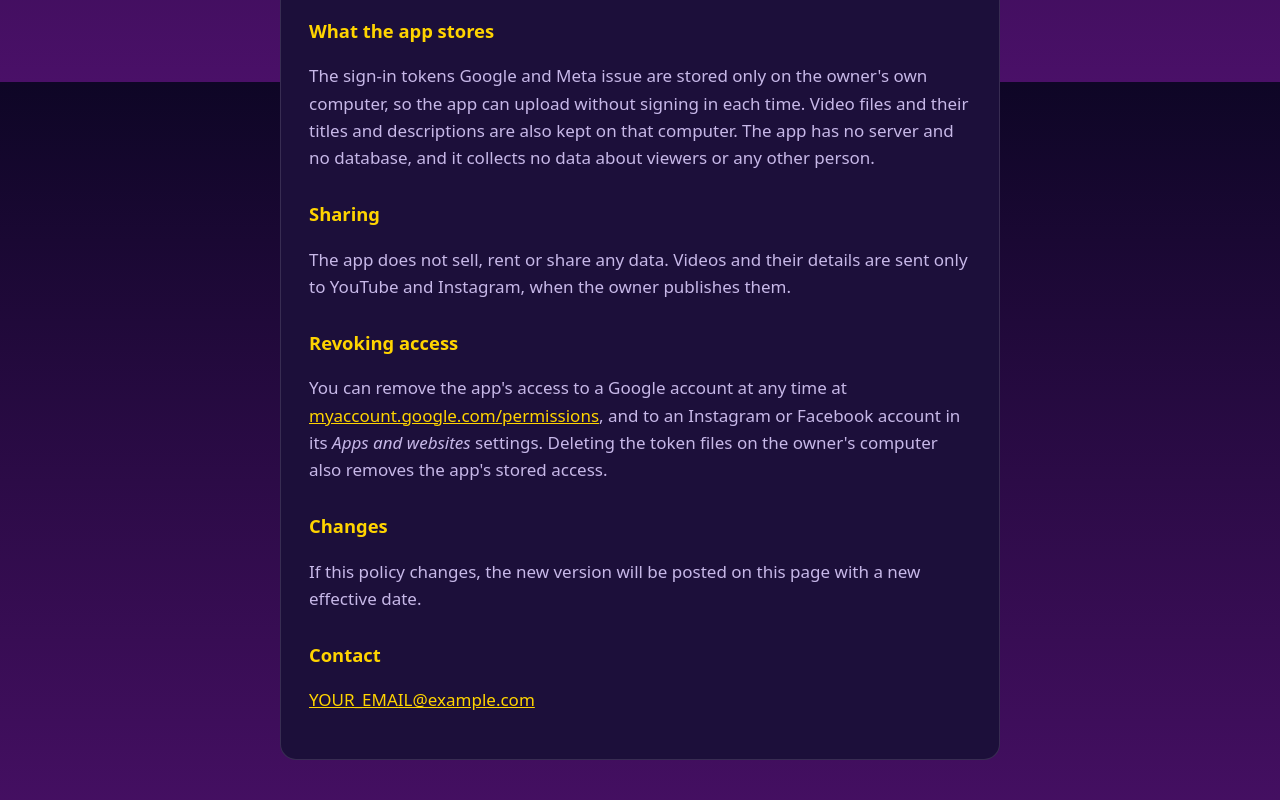
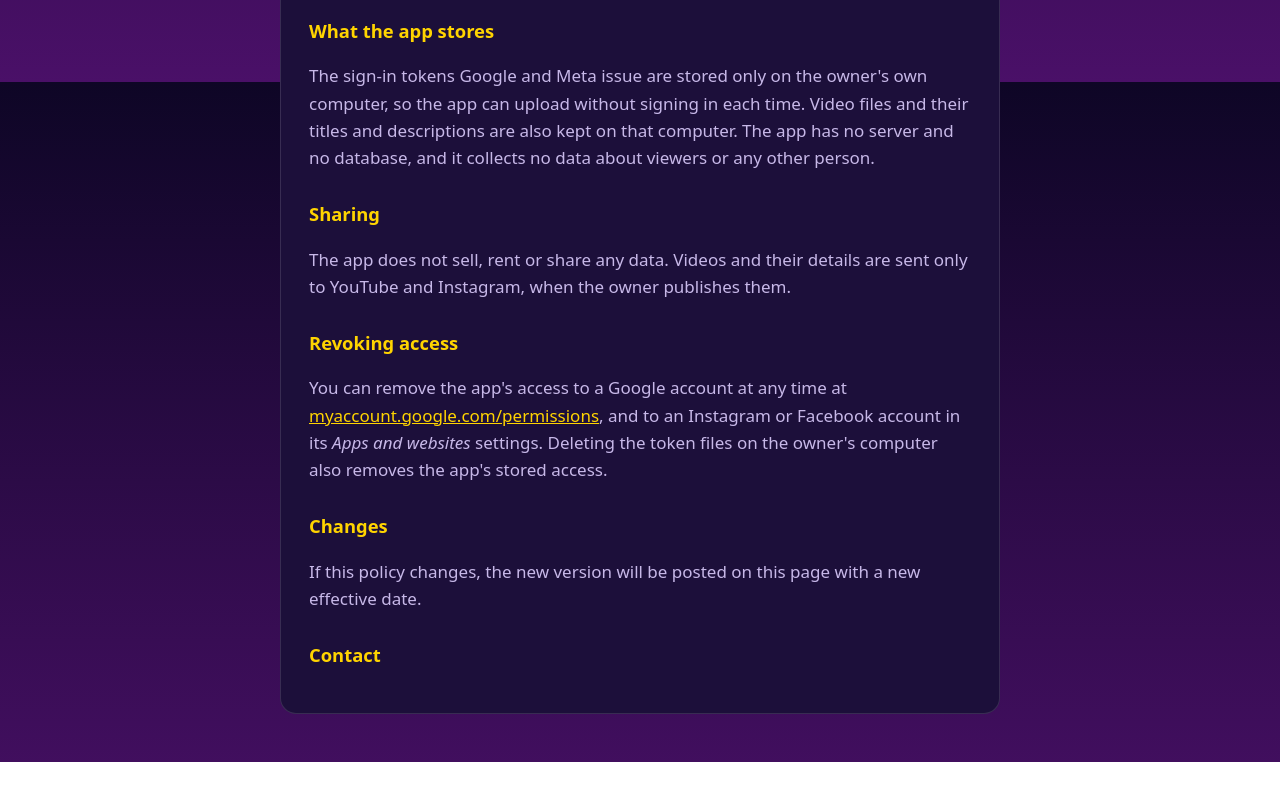
Before and after one commit to FiveStarChaos/fsc-uploader, a plain HTML site: page privacy.html in a window 1280 px wide. Shown: the part 718-1518 px from the top of the page. After the commit the page ends 1480 px from the top, so only its background shows below. Drawn offline with Linux system fonts and the light colour scheme.

Commit message:
Update privacy.html

```diff
--- a/privacy.html
+++ b/privacy.html
@@ -61,7 +61,6 @@
     <p>If this policy changes, the new version will be posted on this page with a new effective date.</p>
 
     <h2>Contact</h2>
-    <p><a href="mailto:YOUR_EMAIL@example.com">YOUR_EMAIL@example.com</a></p>
   </div>
 </main>
 </body>
```
